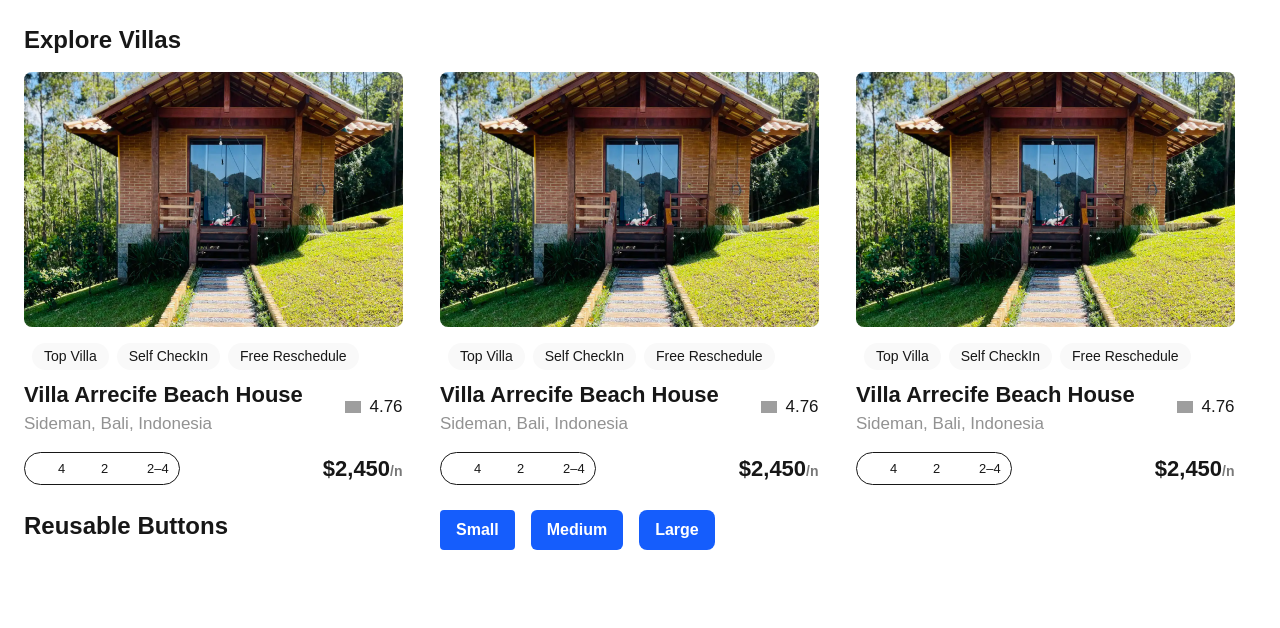
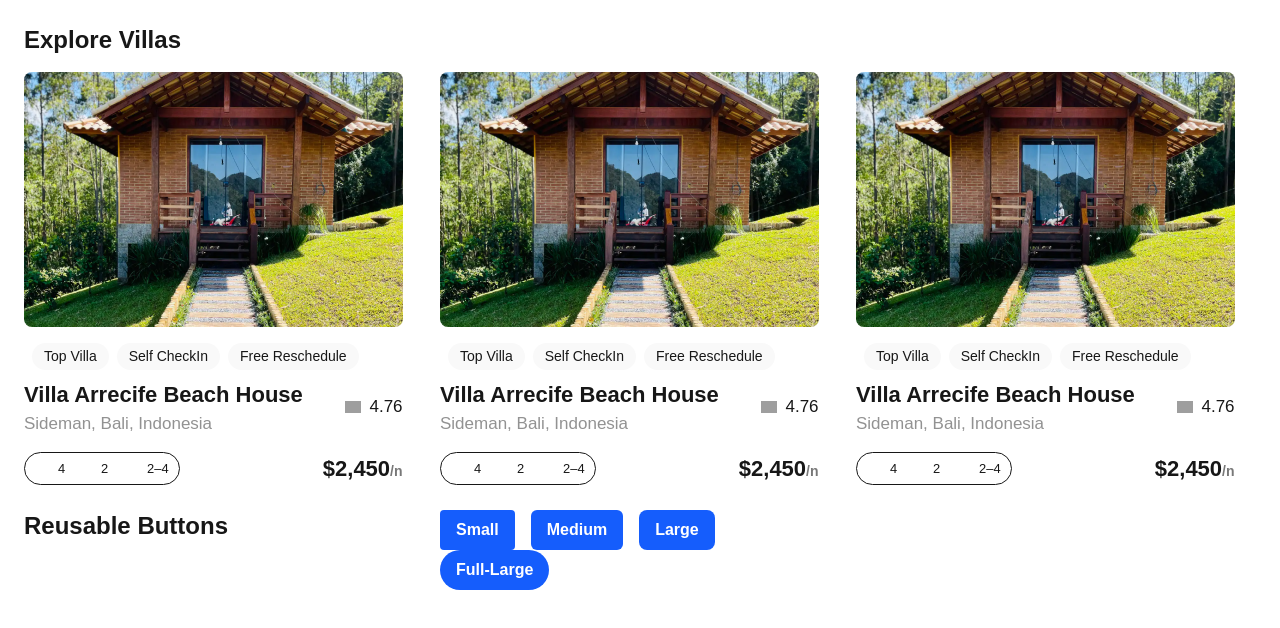
Before and after one commit to samisonof/alx-project-0x00-setup, a Next.js app in the folder alx-project-0x00/: page /landing in a window 1280 px wide. Shown: the top 628 px of the page. Built offline with nearby package versions, Linux system fonts and the light colour scheme; grey boxes are pictures that could not be loaded.

Commit message:
Add Buttons to the project

```diff
--- a/alx-project-0x00/pages/landing.tsx
+++ b/alx-project-0x00/pages/landing.tsx
@@ -17,6 +17,7 @@ const LandingPage: React.FC = () => {
             <button className="bg-blue-600 hover:bg-blue-700 text-white font-semibold px-4 py-2 rounded-sm">Small</button>
             <button className="bg-blue-600 hover:bg-blue-700 text-white font-semibold px-4 py-2 rounded-md">Medium</button>
             <button className="bg-blue-600 hover:bg-blue-700 text-white font-semibold px-4 py-2 rounded-lg">Large</button>
+            <button className="bg-blue-600 hover:bg-blue-700 text-white font-semibold px-4 py-2 rounded-full">Full-Large</button>
 
         </div>
 
```
